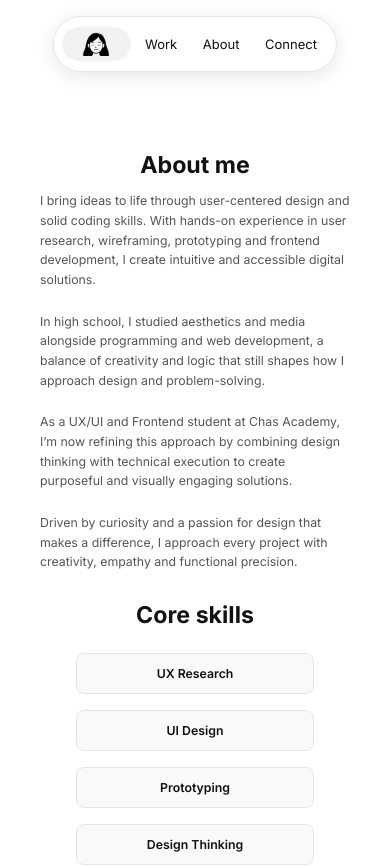
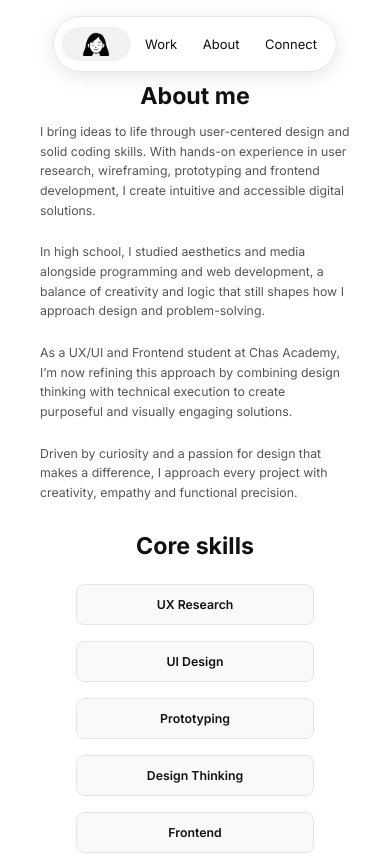
Before and after one commit to desjohnsen/portfolio, a React (Vite) app: page /about in a window 390 px wide. Shown: the top 867 px of the page. Built offline with nearby package versions, Linux system fonts and the light colour scheme.

Commit message:
style: reduce top margin on mobile for about-section

```diff
--- a/src/styles/About.css
+++ b/src/styles/About.css
@@ -16,7 +16,7 @@
 
 .about-section {
   max-width: 225px;
-  margin: 7.24rem auto;
+  margin: 2.9rem auto;
   padding: 1rem;
   display: flex;
   flex-direction: column;
```
